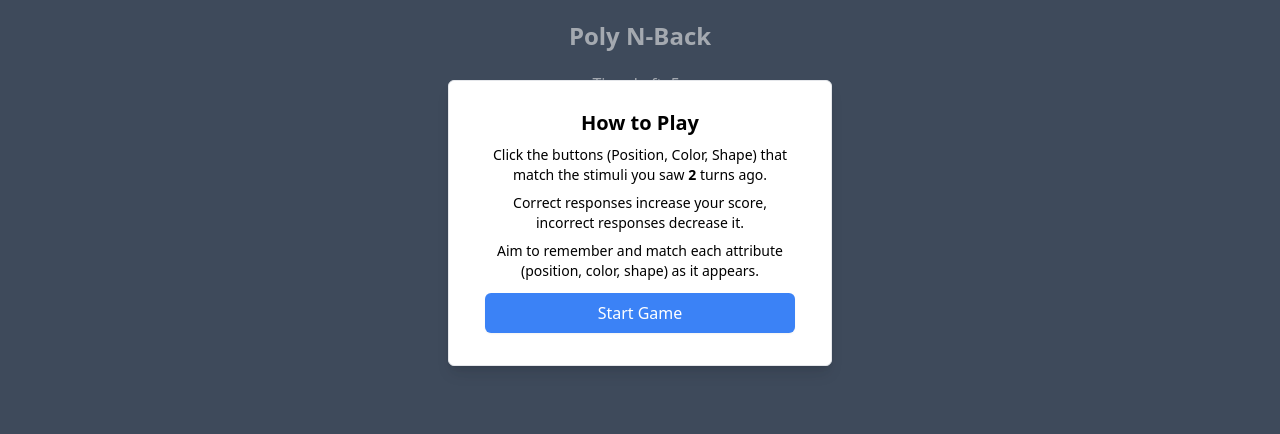
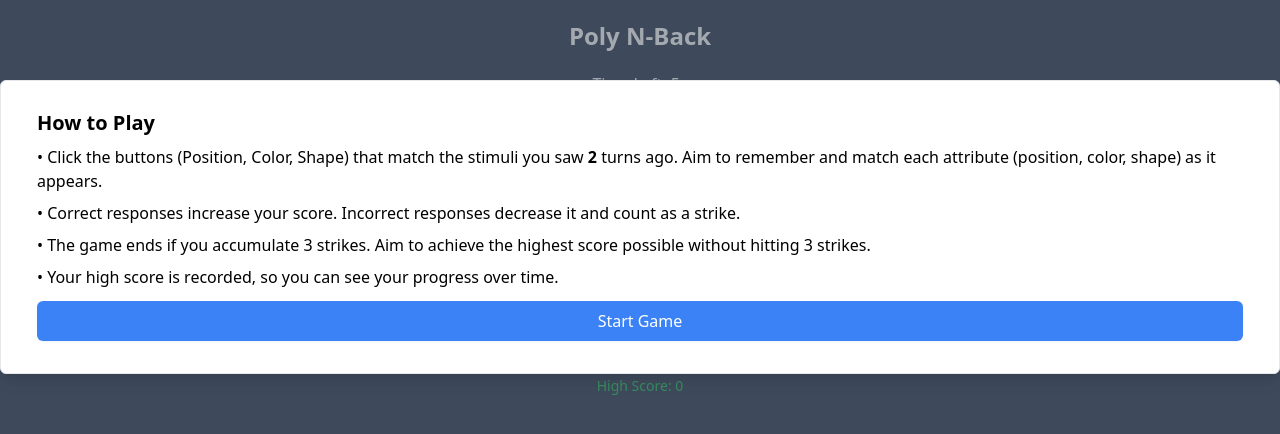
Before and after one commit to sethatwood/multi-n-back, a Vue app: page / in a window 1280 px wide. Shown: the top 434 px of the page. Built offline with nearby package versions, Linux system fonts and the light colour scheme.

Commit message:
feat: 3 strikes and high scores

```diff
--- a/src/App.vue
+++ b/src/App.vue
@@ -1,19 +1,23 @@
 <template>
-  <div v-if="showModal" class="fixed inset-0 bg-gray-600 bg-opacity-50 overflow-y-auto h-full w-full" id="howToPlayModal">
-    <div class="relative top-20 mx-auto p-5 border w-96 shadow-lg rounded-md bg-white">
-        <div class="instructions text-center mt-2 px-4">
+  <div v-if="showModal" class="fixed inset-0 bg-gray-600 bg-opacity-50 overflow-y-auto" id="howToPlayModal">
+    <div class="relative top-20 mx-auto p-5 border container shadow-lg rounded-md bg-white">
+        <div class="instructions mt-2 px-4">
           <h2 class="text-xl font-semibold">How to Play</h2>
-          <p class="text-sm mt-2">
-            Click the buttons (Position, Color, Shape) that match
+          <p class="text-md mt-2">
+            • Click the buttons (Position, Color, Shape) that match
             the stimuli you saw <strong>{{ gameStore.nBack }}</strong> turns ago.
+            Aim to remember and match each attribute (position, color, shape) as it appears.
           </p>
-          <p class="text-sm mt-2">
-            Correct responses increase your score,
-            incorrect responses decrease it.
+          <p class="text-md mt-2">
+            • Correct responses increase your score. Incorrect responses decrease it
+            and count as a strike.
           </p>
-          <p class="text-sm mt-2">
-            Aim to remember and match each attribute
-            (position, color, shape) as it appears.
+          <p class="text-md mt-2">
+            • The game ends if you accumulate 3 strikes. Aim to achieve the highest score possible
+            without hitting 3 strikes.
+          </p>
+          <p class="text-md mt-2">
+            • Your high score is recorded, so you can see your progress over time.
           </p>
         </div>
         <div class="items-center px-4 py-3">
@@ -25,7 +29,10 @@
   </div>
   <div class="container mx-auto px-4 py-5 text-center text-white bg-slate-700">
     <h1 class="text-2xl font-bold mb-5">Poly N-Back</h1>
-    <div class="mb-5">Time Left: {{ gameStore.timeLeft }}s</div>
+    <div class="mb-5">
+      <p>Time Left: {{ gameStore.timeLeft }}s</p>
+     <p class="text-md text-red-500">Strikes: {{ gameStore.incorrectResponses }}</p>
+    </div>
     <Stimulus
       class="mb-5"
       :position="gameStore.currentStimulus.position"
@@ -53,8 +60,14 @@
         Shape
       </button>
     </div>
-    <div class="mt-5">
+    <div class="mt-5 text-center">
       <p :class="scoreClass">Score: {{ gameStore.score }}</p>
+      <p class="text-sm text-green-500">High Score: {{ gameStore.highScore }}</p>
+      <button v-if="gameStore.incorrectResponses >= 3"
+              @click="startGame"
+              class="mt-4 bg-blue-500 hover:bg-blue-700 text-white font-bold py-2 px-4 rounded">
+        Restart Game
+      </button>
     </div>
   </div>
 </template>
@@ -77,10 +90,6 @@ export default {
       showModal.value = false;
       gameStore.startGame();
     };
-
-    // onMounted(() => {
-    //   gameStore.startGame();
-    // });
 
     onUnmounted(() => {
       gameStore.stopGame();
@@ -110,7 +119,14 @@ export default {
         : 'text-lg font-medium';
     });
 
-    return { gameStore, respond, showModal, startGame, buttonClass, scoreClass };
+    return {
+      gameStore,
+      respond,
+      showModal,
+      startGame,
+      buttonClass,
+      scoreClass
+    };
   },
 };
 </script>
--- a/src/store/gameStore.js
+++ b/src/store/gameStore.js
@@ -19,6 +19,8 @@ export const useGameStore = defineStore('game', {
       color: false,
       shape: false,
     },
+    incorrectResponses: 0,
+    highScore: Number(localStorage.getItem('highScore')) || 0,
   }),
   actions: {
     setNewStimulus() {
@@ -66,10 +68,17 @@ export const useGameStore = defineStore('game', {
 
         if (isCorrect) {
           this.score += 1;
-          console.log("Correct response. Score incremented to:", this.score);
+          if (this.score > this.highScore) {
+            this.highScore = this.score;
+            localStorage.setItem('highScore', this.highScore.toString());
+          }
         } else {
           this.score -= 1;
-          console.log("Incorrect response. Score decremented to:", this.score);
+          this.incorrectResponses += 1;
+          if (this.incorrectResponses >= 3) {
+            this.stopGame();
+            alert("Game over! You've reached 3 strikes."); // Consider replacing with a Tailwind modal
+          }
         }
       } else {
         console.log("Not enough turns have passed to respond.");
@@ -78,6 +87,8 @@ export const useGameStore = defineStore('game', {
       this.respondedThisTurn[stimulusType] = true;
     },
     startGame() {
+      this.score = 0;
+      this.incorrectResponses = 0;
       console.log("Starting game");
       this.setNewStimulus();
       this.timer = setInterval(() => {
```
